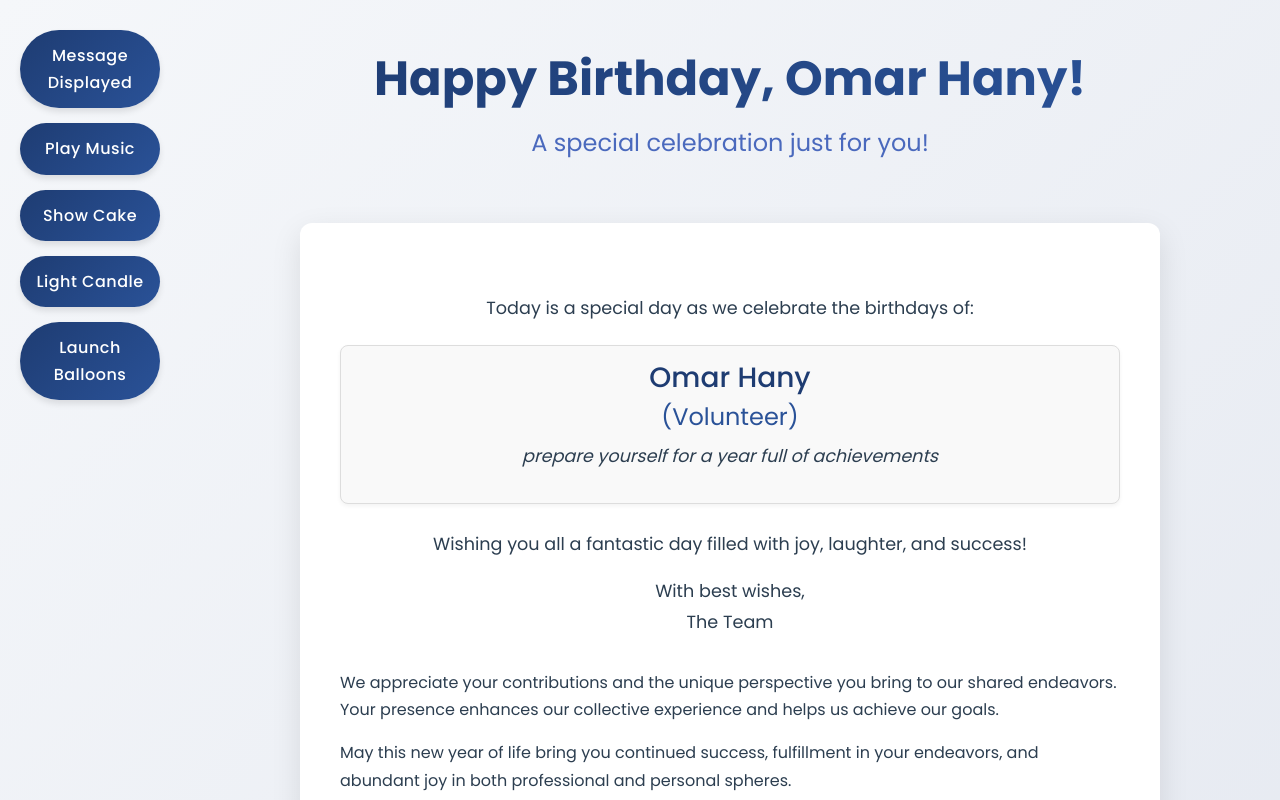
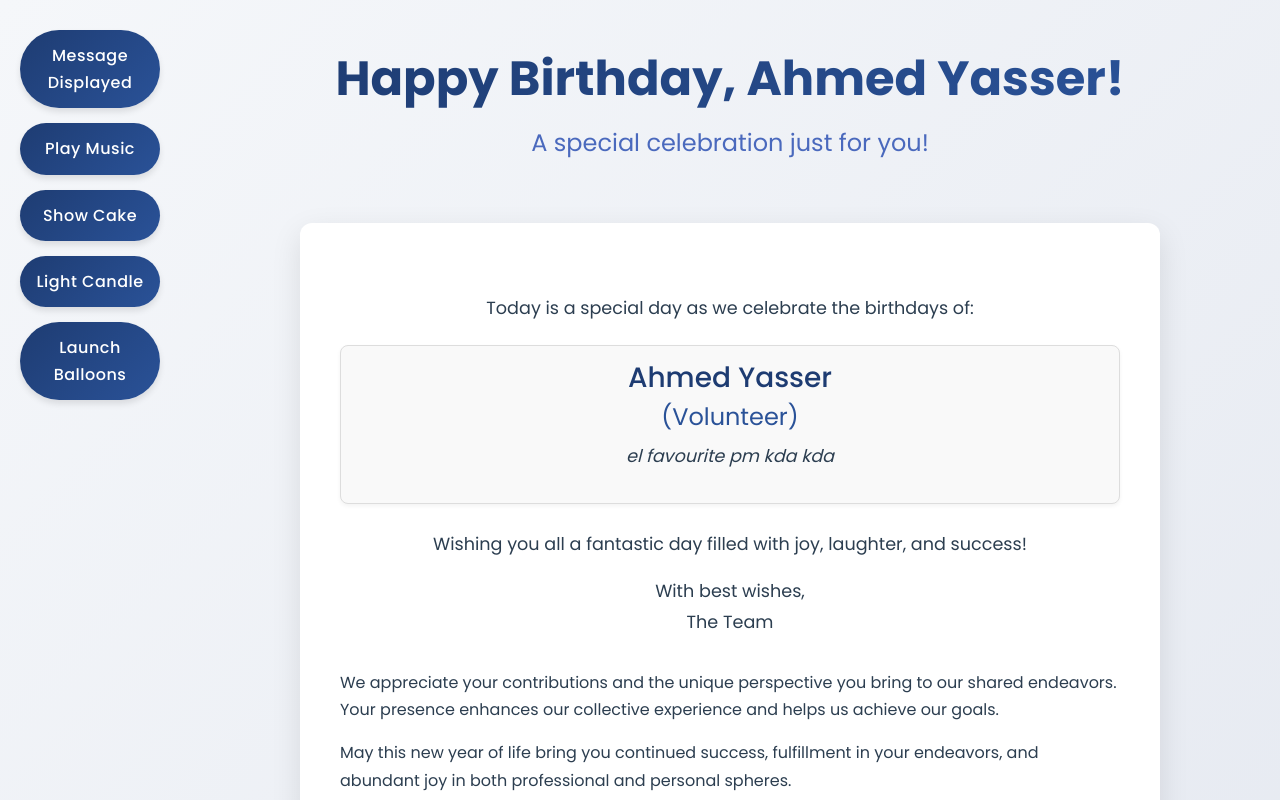
Before and after one commit to MohamedAbdElMoniedBadr/current_IEEE_birthday, a website: page index.html in a window 1280 px wide. Both pictures are taken after a click on the button "Display Message". Shown: the top 800 px of the page. Drawn offline with nearby package versions, Linux system fonts and the light colour scheme.

Commit message:
Update birthday page for Ahmed Yasser (2025-05-06)

```diff
--- a/index.html
+++ b/index.html
@@ -434,16 +434,16 @@
 
 		<div class="main-container">
 			<div class="header">
-				<h1 class="birthday-title">Happy Birthday, Omar Hany!</h1>
+				<h1 class="birthday-title">Happy Birthday, Ahmed Yasser!</h1>
 				<p class="subtitle">A special celebration just for you!</p>
 			</div>
 
 			<div class="celebration-card" id="messageCard">
 				<div class="message-section" id="messageSection"><p>Today is a special day as we celebrate the birthdays of:</p><div style="margin-top: 20px;">
       <div class="birthday-person-card" style="margin-bottom: 25px; padding: 15px; border: 1px solid #ddd; border-radius: 8px; background-color: #f9f9f9; box-shadow: 0 2px 4px rgba(0,0,0,0.05);">
-         <h3 style="margin-top: 0; color: #1e3c72;">Omar Hany</h3>
+         <h3 style="margin-top: 0; color: #1e3c72;">Ahmed Yasser</h3>
          <h4 style="font-weight: normal; color: #2a5298; margin-top: 5px; margin-bottom: 10px;">(Volunteer)</h4>
-         <p><em>prepare yourself for a year full of achievements</em></p>
+         <p><em>el favourite pm kda kda</em></p>
       </div>
     </div><p>Wishing you all a fantastic day filled with joy, laughter, and success!</p><p>With best wishes,<br>The Team</p></div>
 					<p>We appreciate your contributions and the unique perspective you bring to our shared endeavors.
```
